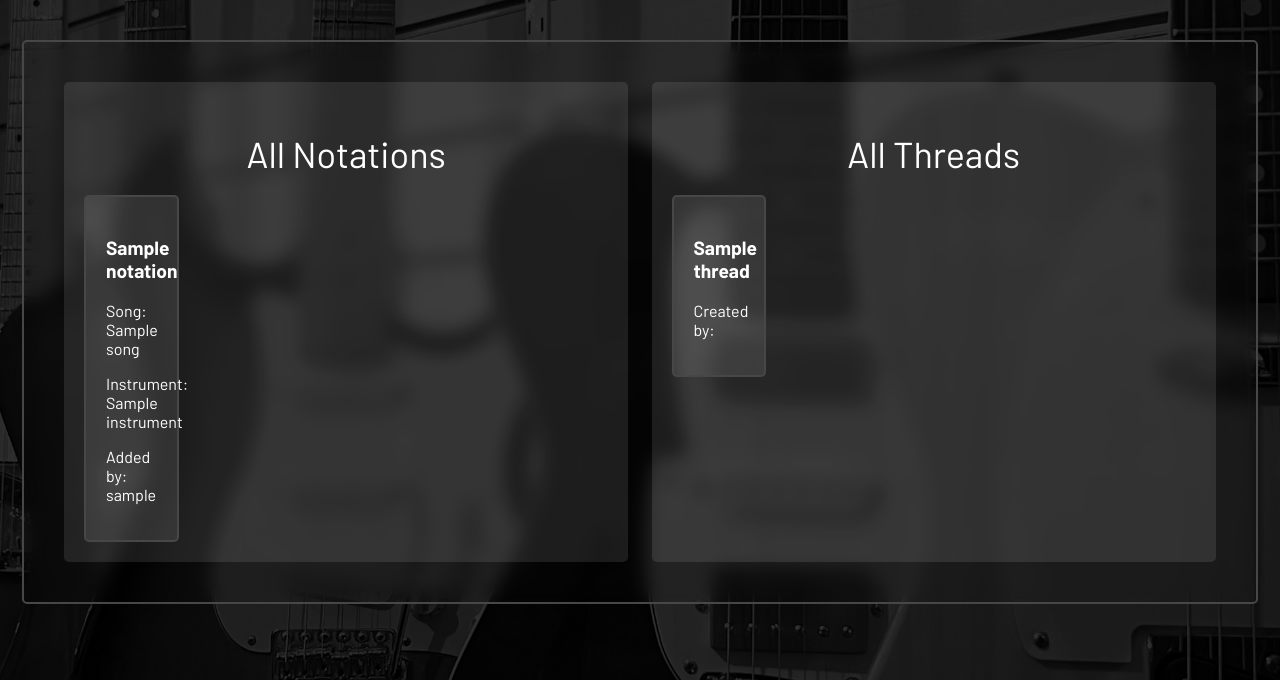
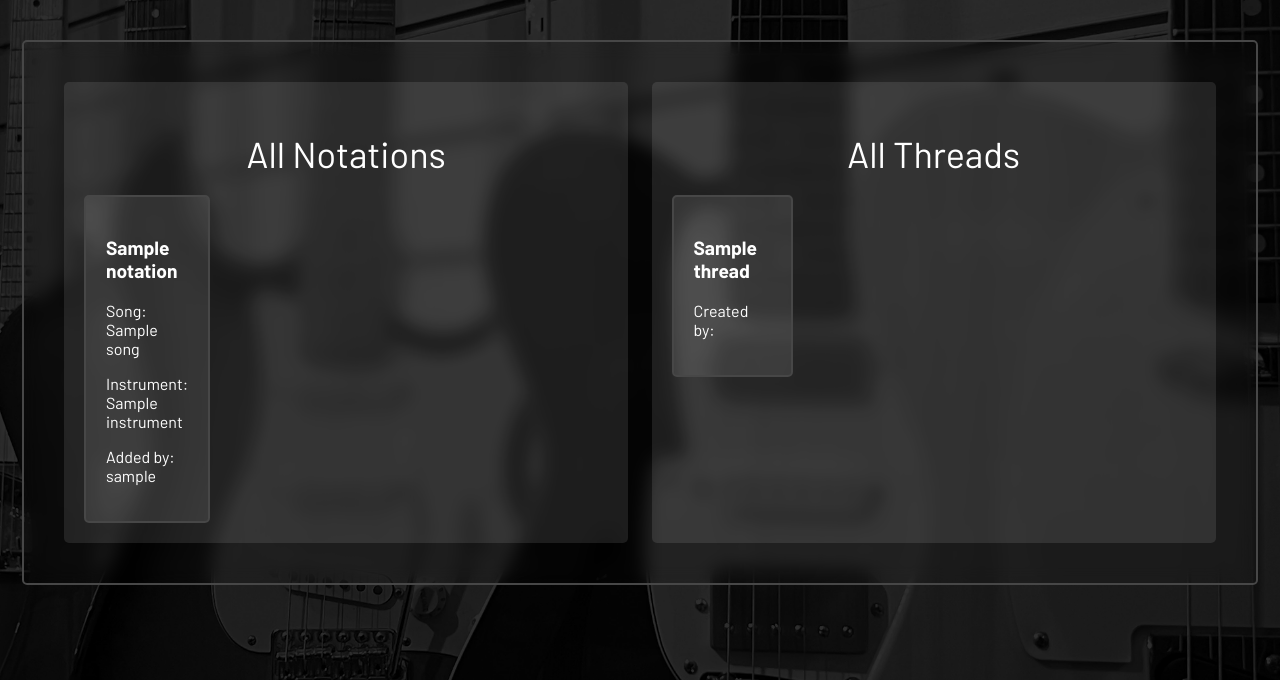
Before and after one commit to ssoraaaaa/notetone, a PHP site: page /dashboard.php in a window 1280 px wide. Shown: the part 120-800 px from the top of the page. Run offline with PHP 8.4, Linux system fonts and the light colour scheme; the visitor is signed in with stand-in values (Sample User, id 1); tables that the repository leaves empty or names only in its code hold one stand-in row (values such as "Sample post"); some web fonts are replaced.

Commit message:
fixed box width

```diff
--- a/style.css
+++ b/style.css
@@ -453,7 +453,8 @@ margin: 0 auto;
 }
 
 .notations-container-notations .notation-box {
-  width: calc(20% - 10px); /* Five boxes per row with gap */
+  max-width: calc(25% - 10px); /* Five boxes per row with gap */
+  min-width: min-content;
 }
 
 /* Dashboard Page Specific Styles */
@@ -477,7 +478,8 @@ margin: 0 auto;
     box-sizing: border-box;
     color: #ffffff;
     text-align: left; /* Align text to the left for better readability */
-    width: calc(20% - 10px); /* Five boxes per row with gap */
+    max-width: calc(25% - 10px); /* Five boxes per row with gap */
+    min-width: min-content;
 }
 
 .box a {
@@ -590,7 +592,8 @@ margin: 0 auto;
 }
 
 .notations-container-notations .box {
-    width: calc(20% - 10px); /* Five boxes per row with gap */
+    max-width: calc(25% - 10px); /* Five boxes per row with gap */
+    min-width: max-content;
 }
 
 /* Dashboard Page Specific Styles */
@@ -603,7 +606,8 @@ margin: 0 auto;
 
 .notations-container-dashboard .box,
 .threads-container-dashboard .box {
-    width: calc(20% - 10px); /* Five boxes per row with gap */
+    max-width: calc(25% - 10px); /* Five boxes per row with gap */
+    min-width: min-content;
 }
 
 
```
